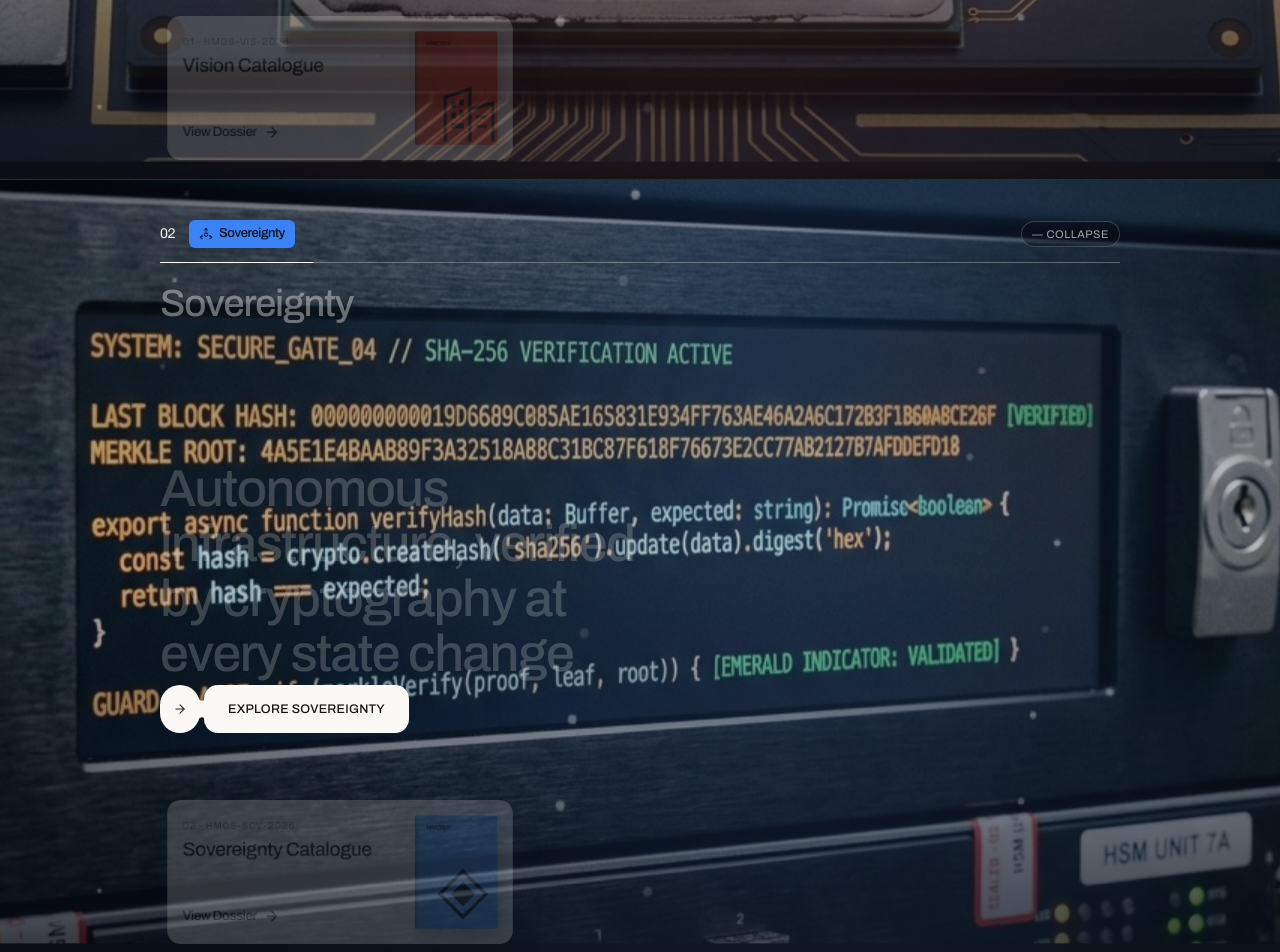
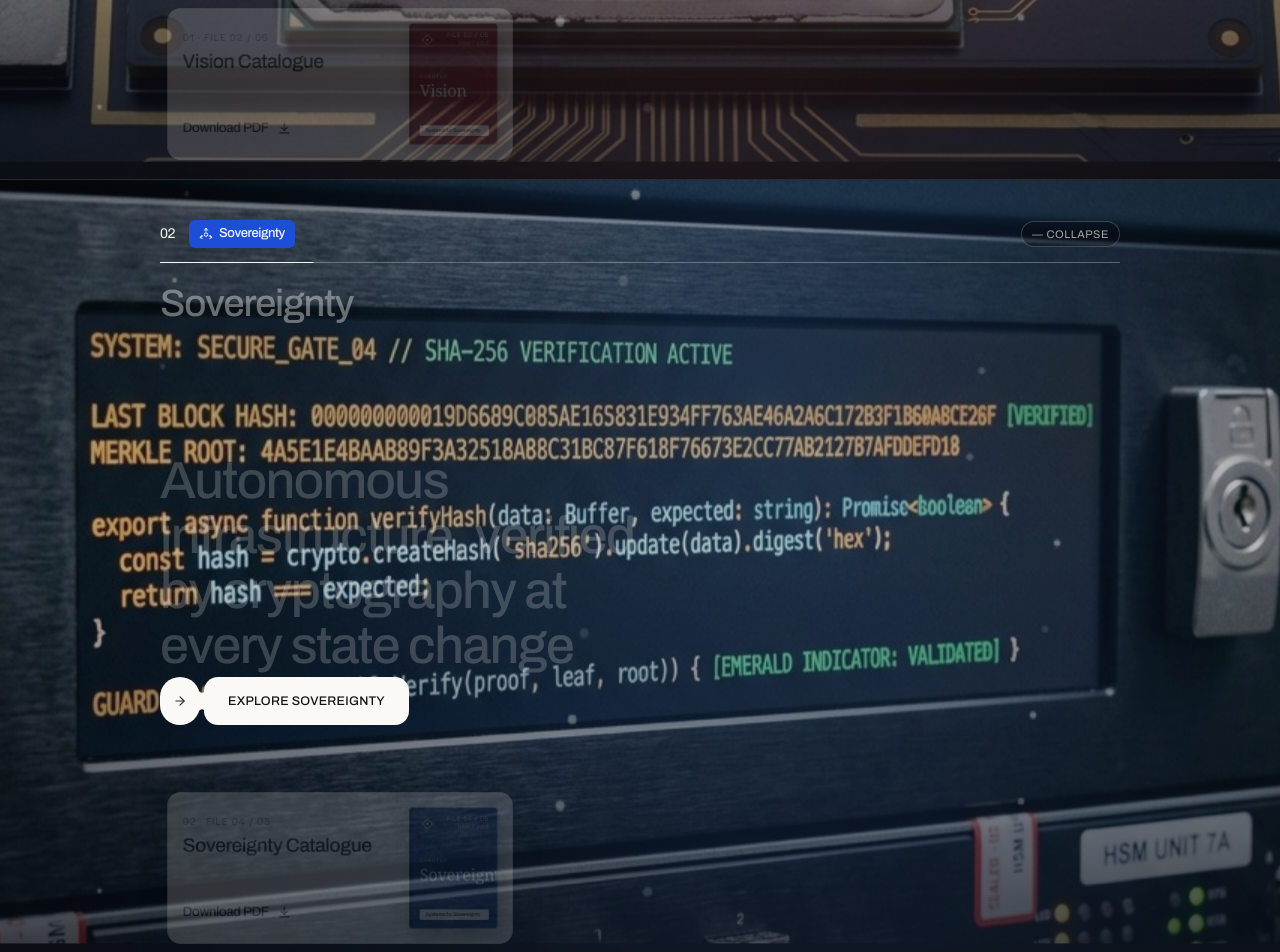
Before and after one commit to MhdaliArchitect/UI-UX, a React (Vite) app: page / in a window 1280 px wide. Shown: the part 1340-2292 px from the top of the page. Built offline with nearby package versions, Linux system fonts and the light colour scheme.

Commit message:
feat: update branding and content
- Replace HMOS® with HMOS throughout
- Add TransparentRibbonEmblem component
- Update CHAPTERS metadata and visual styling

```diff
--- a/src/App.tsx
+++ b/src/App.tsx
@@ -585,7 +585,6 @@ export default function App() {
           className={`pointer-events-auto inline-flex items-baseline text-[29px] sm:text-[33px] font-mechanik font-medium tracking-[-0.04em] whitespace-nowrap shrink-0 leading-none transition-colors duration-200 ${headerTextColor}`}
         >
           <span>HMOS</span>
-          <span className="text-[14px] sm:text-[15px] font-normal ml-[1px]">®</span>
         </a>
 
         <div className="flex items-center gap-3 sm:gap-4 shrink-0 pointer-events-auto">
@@ -984,7 +983,7 @@ export default function App() {
                     className="w-48 h-80 mx-auto flex items-center justify-center rounded-xl bg-[#27272A] text-[#FAF9F5] shadow-2xl cursor-pointer"
                   >
                     <span className="font-mechanik text-sm">
-                      HMOS® {activeStageCollection.name} Monolith
+                      HMOS {activeStageCollection.name} Monolith
                     </span>
                   </button>
                 }
@@ -1141,12 +1140,12 @@ export default function App() {
           <div className="max-w-5xl mx-auto">
             <div className="max-w-xl space-y-5 text-[18px] sm:text-[21px] leading-[1.34] mb-14 sm:mb-20 font-mechanik font-medium">
               <p className="text-[#FAF9F5]">
-                HMOS® (Hybrid Master Operating System) builds sovereign deep-tech
+                HMOS (Hybrid Master Operating System) builds sovereign deep-tech
                 infrastructure around a deterministic execution kernel, so mission-critical
                 systems behave the same way every time.
               </p>
               <p className="text-[#8FA89E]">
-                Founded and architected by Mahammadali Palsaniya in India, HMOS® pairs
+                Founded and architected by Mahammadali Palsaniya in India, HMOS pairs
                 cryptographic verification with zero-trust design for institutions that need
                 their systems to last.
               </p>
@@ -1159,16 +1158,16 @@ export default function App() {
 
             <CurtainRevealImage
               src={IMAGES.vision}
-              alt="HMOS® architectural concept study"
+              alt="HMOS architectural concept study"
               curtainColor={curtainAndFooterHex}
               aspectClass="aspect-[1/1] sm:aspect-[16/10]"
-              revealStart="top 74%"
-              revealEnd="top 24%"
-              initialCoverRatio={0.91}
+              revealStart="top 92%"
+              revealEnd="top 45%"
+              initialCoverRatio={0.5}
             >
               <div className="absolute inset-0 bg-gradient-to-t from-[#090D16]/65 via-transparent to-transparent pointer-events-none" />
               <figcaption className="absolute bottom-3.5 left-3.5 sm:bottom-5 sm:left-5 text-[13px] sm:text-[14px] font-mechanik font-medium text-[#FAF9F5] leading-snug z-10">
-                HMOS® architectural
+                HMOS architectural
                 <br />
                 concept study
               </figcaption>
@@ -1332,7 +1331,7 @@ export default function App() {
             <div>
               <h4 className="font-normal text-[#687528] mb-0.5">Headquarters</h4>
               <p className="text-[#687528]">
-                HMOS® Sovereign Systems Studio
+                HMOS Sovereign Systems Studio
                 <br />
                 DeepTech &amp; Sovereign AI
                 <br />
--- a/src/components/HmosVectors.tsx
+++ b/src/components/HmosVectors.tsx
@@ -1,4 +1,70 @@
-import React from 'react';
+import React, { useRef, useEffect, useState } from 'react';
+import ribbonEmblemImg from '../assets/images/hmos_ribbon_emblem_1791916508407.jpg';
+
+/**
+ * 0% Edited Exact 3D Cerulean Interlocking Ribbon Emblem
+ * Transparent background keying for flawless rendering on any surface
+ */
+export const TransparentRibbonEmblem: React.FC<{
+  size?: number;
+  className?: string;
+}> = ({ size = 32, className = '' }) => {
+  const canvasRef = useRef<HTMLCanvasElement | null>(null);
+  const [loaded, setLoaded] = useState(false);
+
+  useEffect(() => {
+    const canvas = canvasRef.current;
+    if (!canvas) return;
+    const img = new Image();
+    img.crossOrigin = 'anonymous';
+    img.src = ribbonEmblemImg;
+    img.onload = () => {
+      const W = 160;
+      const H = 160;
+      canvas.width = W;
+      canvas.height = H;
+      const ctx = canvas.getContext('2d');
+      if (!ctx) return;
+      ctx.drawImage(img, 0, 0, W, H);
+      const imgData = ctx.getImageData(0, 0, W, H);
+      const d = imgData.data;
+      for (let i = 0; i < d.length; i += 4) {
+        const r = d[i];
+        const g = d[i + 1];
+        const b = d[i + 2];
+        const maxVal = Math.max(r, g, b);
+        if (maxVal < 26) {
+          d[i + 3] = 0;
+        } else if (maxVal < 65) {
+          d[i + 3] = Math.round(((maxVal - 26) / 39) * 255);
+        }
+      }
+      ctx.putImageData(imgData, 0, 0);
+      setLoaded(true);
+    };
+  }, []);
+
+  return (
+    <div
+      style={{ width: size, height: size }}
+      className={`relative inline-flex items-center justify-center shrink-0 select-none ${className}`}
+    >
+      <canvas
+        ref={canvasRef}
+        style={{ width: size, height: size }}
+        className={`w-full h-full object-contain ${loaded ? 'opacity-100' : 'opacity-0'} transition-opacity duration-200`}
+        aria-label="HMOS Sovereign Interlocking Ribbon Emblem"
+      />
+      {!loaded && (
+        <img
+          src={ribbonEmblemImg}
+          alt="HMOS Emblem"
+          className="absolute inset-0 w-full h-full object-contain mix-blend-screen"
+        />
+      )}
+    </div>
+  );
+};
 
 export const HmosEmblem: React.FC<{ className?: string; size?: number }> = ({
   className = '',
@@ -251,102 +317,125 @@ export const CollectionStudioThumb: React.FC<{
  * Includes realistic left vertical book spine crease, top page-edge highlight,
  * soft book shadow, and hover 3D tilt!
  */
+/**
+ * 3D Hardcover Book Catalogue Cover matching the official
+ * HMOS® Vision & Sovereignty Charter PDF Files:
+ * - Details (File 01/05): Sovereign Navy (#1C2536)
+ * - Vision (File 02/05): Wine/Crimson Burgundy (#6E1B24)
+ * - Ecosystem (File 03/05): Deep Forest Emerald (#144334)
+ * - Sovereignty (File 04/05): Deep Royal Cobalt (#143265)
+ * - Architecture/Continuity (File 05/05): Royal Violet/Purple (#3B1F54)
+ */
 export const CatalogueBookCover: React.FC<{
   type: 'vision' | 'sovereignty' | 'architecture' | 'ecosystem' | 'details';
 }> = ({ type }) => {
-  if (type === 'vision') {
-    // 1:1 with 00:04 Red-Orange Catalogue Hardcover Book
-    return (
-      <div className="relative w-[80px] h-[110px] sm:w-[86px] sm:h-[118px] rounded-[2px] bg-[#E54D2E] text-[#141413] p-2 pl-3 flex flex-col justify-between overflow-hidden shadow-[4px_6px_14px_rgba(0,0,0,0.22)] group-hover:rotate-[-2deg] group-hover:scale-[1.03] transition-transform duration-300 shrink-0 select-none">
-        {/* Realistic Left Book Spine Crease */}
-        <div className="absolute left-0 top-0 bottom-0 w-[6px] bg-gradient-to-r from-black/25 via-black/10 to-white/15" />
-        <div className="text-[7px] font-mechanik font-semibold tracking-tight text-[#141413] relative z-10">
-          HMOS®
-        </div>
+  const metaByType = {
+    details: {
+      fileNumber: '01 / 05',
+      title: 'Details',
+      bgHex: '#1C2536',
+      accentBorder: 'rgba(241, 238, 223, 0.25)',
+      textColor: '#F1EEDF',
+      watermarkColor: 'rgba(255, 255, 255, 0.08)',
+    },
+    vision: {
+      fileNumber: '02 / 05',
+      title: 'Vision',
+      bgHex: '#6E1B24',
+      accentBorder: 'rgba(255, 255, 255, 0.22)',
+      textColor: '#FAF9F5',
+      watermarkColor: 'rgba(255, 255, 255, 0.08)',
+    },
+    ecosystem: {
+      fileNumber: '03 / 05',
+      title: 'Ecosystem',
+      bgHex: '#144334',
+      accentBorder: 'rgba(255, 255, 255, 0.22)',
+      textColor: '#FAF9F5',
+      watermarkColor: 'rgba(255, 255, 255, 0.08)',
+    },
+    sovereignty: {
+      fileNumber: '04 / 05',
+      title: 'Sovereignty',
+      bgHex: '#143265',
+      accentBorder: 'rgba(255, 255, 255, 0.22)',
+      textColor: '#FAF9F5',
+      watermarkColor: 'rgba(255, 255, 255, 0.08)',
+    },
+    architecture: {
+      fileNumber: '05 / 05',
+      title: 'Continuity',
+      bgHex: '#3B1F54',
+      accentBorder: 'rgba(255, 255, 255, 0.22)',
+      textColor: '#FAF9F5',
+      watermarkColor: 'rgba(255, 255, 255, 0.08)',
+    },
+  };
+
+  const meta = metaByType[type] || metaByType.details;
+
+  return (
+    <div
+      style={{ backgroundColor: meta.bgHex, color: meta.textColor }}
+      className="relative w-[84px] h-[116px] sm:w-[92px] sm:h-[126px] rounded-[3px] p-2 pl-2.5 flex flex-col justify-between overflow-hidden shadow-[4px_8px_18px_rgba(0,0,0,0.32)] border border-white/10 group-hover:rotate-[-2deg] group-hover:scale-[1.04] transition-all duration-300 shrink-0 select-none"
+    >
+      {/* Realistic Left Book Spine Crease & Shadow */}
+      <div className="absolute left-0 top-0 bottom-0 w-[5px] bg-gradient-to-r from-black/40 via-black/15 to-white/10 pointer-events-none z-20" />
+
+      {/* Top Header Row: HMOS Mark + FILE XX / 05 */}
+      <div className="flex items-start justify-between relative z-10">
+        {/* HMOS Four-Corner Symmetrical Diamond Mark */}
         <svg
-          viewBox="0 0 80 80"
-          className="w-16 h-16 self-end -mr-2 -mb-2 text-[#141413] relative z-10"
+          viewBox="0 0 24 24"
+          className="w-4 h-4 text-current shrink-0"
           fill="none"
           stroke="currentColor"
-          strokeWidth="4.5"
+          strokeWidth="1.6"
         >
-          <path d="M12 76V18L44 8V76" />
-          <path d="M44 34L74 26V76" />
-          <rect x="20" y="24" width="6" height="8" fill="currentColor" stroke="none" />
-          <rect x="30" y="21" width="6" height="8" fill="currentColor" stroke="none" />
-          <rect x="20" y="38" width="6" height="8" fill="currentColor" stroke="none" />
-          <rect x="30" y="35" width="6" height="8" fill="currentColor" stroke="none" />
-          <rect x="20" y="52" width="16" height="7" fill="currentColor" stroke="none" />
-          <line x1="52" y1="44" x2="66" y2="44" strokeWidth="4" />
-          <line x1="52" y1="56" x2="66" y2="56" strokeWidth="4" />
+          <rect x="2" y="2" width="20" height="20" stroke={meta.accentBorder} strokeWidth="1.2" />
+          <polygon points="12,4 20,12 12,20 4,12" stroke="currentColor" strokeWidth="1.4" />
+          <circle cx="12" cy="12" r="1.8" fill="currentColor" stroke="none" />
         </svg>
+
+        <div className="text-right">
+          <span className="block text-[6.5px] font-mono tracking-widest opacity-80 uppercase leading-none">
+            FILE {meta.fileNumber}
+          </span>
+          <span className="block text-[5.5px] font-mono tracking-wider opacity-60 uppercase mt-[1px]">
+            DRAFT V0.3
+          </span>
+        </div>
       </div>
-    );
-  }
 
-  if (type === 'ecosystem') {
-    // 1:1 with 00:07 Sage-Mint Catalogue Hardcover Book
-    return (
-      <div className="relative w-[80px] h-[110px] sm:w-[86px] sm:h-[118px] rounded-[2px] bg-[#C5E8B7] text-[#141413] p-2 pl-3 flex flex-col justify-between overflow-hidden shadow-[4px_6px_14px_rgba(0,0,0,0.22)] group-hover:rotate-[-2deg] group-hover:scale-[1.03] transition-transform duration-300 shrink-0 select-none">
-        <div className="absolute left-0 top-0 bottom-0 w-[6px] bg-gradient-to-r from-black/20 via-black/10 to-white/20" />
-        <div className="text-[7px] font-mechanik font-semibold tracking-tight text-[#141413] relative z-10">
-          HMOS®
-        </div>
-        <svg
-          viewBox="0 0 80 80"
-          className="w-16 h-16 self-end -mr-1 -mb-1 text-[#141413] relative z-10"
-          fill="none"
-          stroke="currentColor"
-          strokeWidth="4.5"
-        >
-          <line x1="30" y1="8" x2="30" y2="72" />
-          <polygon points="30,10 60,24 30,38" fill="currentColor" stroke="none" />
-          <circle cx="58" cy="54" r="6.5" fill="currentColor" stroke="none" />
-          <path d="M6 68C22 60 46 60 76 68" strokeWidth="4" />
-        </svg>
+      {/* Faint Background Diamond Watermark */}
+      <svg
+        viewBox="0 0 100 100"
+        className="absolute right-[-15px] bottom-[15px] w-24 h-24 pointer-events-none z-0"
+        fill="none"
+        stroke={meta.watermarkColor}
+        strokeWidth="1.2"
+      >
+        <circle cx="50" cy="50" r="38" />
+        <polygon points="50,12 88,50 50,88 12,50" />
+        <rect x="25" y="25" width="50" height="50" />
+      </svg>
+
+      {/* Center Title Zone */}
+      <div className="my-auto relative z-10 py-1">
+        <span className="block text-[5.5px] font-mono tracking-[0.14em] uppercase opacity-70 leading-none mb-0.5">
+          CHARTER
+        </span>
+        <h4 className="font-serif text-[15px] sm:text-[17px] font-normal tracking-[-0.02em] leading-none text-current">
+          {meta.title}
+        </h4>
       </div>
-    );
-  }
 
-  if (type === 'details') {
-    // 1:1 with 00:09 Warm Silver-Grey Details Catalogue Hardcover Book
-    return (
-      <div className="relative w-[80px] h-[110px] sm:w-[86px] sm:h-[118px] rounded-[2px] bg-[#D1D1CD] text-[#141413] p-2 pl-3 flex flex-col justify-between overflow-hidden shadow-[4px_6px_14px_rgba(0,0,0,0.22)] group-hover:rotate-[-2deg] group-hover:scale-[1.03] transition-transform duration-300 shrink-0 select-none">
-        <div className="absolute left-0 top-0 bottom-0 w-[6px] bg-gradient-to-r from-black/20 via-black/10 to-white/20" />
-        <div className="text-[7px] font-mechanik font-semibold tracking-tight text-[#141413] relative z-10">
-          HMOS®
-        </div>
-        <svg
-          viewBox="0 0 80 80"
-          className="w-16 h-16 self-end -mr-1 -mb-1 text-[#141413] relative z-10"
-          fill="none"
-          stroke="currentColor"
-          strokeWidth="5"
-        >
-          <path d="M62 36V14H14V62H36" />
-          <circle cx="50" cy="50" r="14" />
-          <line x1="60" y1="60" x2="74" y2="74" />
-        </svg>
+      {/* Bottom Off-White Banner Pill */}
+      <div className="relative z-10 w-full rounded-[1px] bg-[#FAF9F5] text-[#141413] px-1.5 py-[2px] shadow-sm">
+        <span className="block text-[5px] sm:text-[5.5px] font-medium tracking-tight whitespace-nowrap overflow-hidden text-ellipsis leading-tight font-mechanik">
+          Systems for Sovereignty
+        </span>
       </div>
-    );
-  }
-
-  return (
-    <div className="relative w-[80px] h-[110px] sm:w-[86px] sm:h-[118px] rounded-[2px] bg-[#60A5FA] text-[#141413] p-2 pl-3 flex flex-col justify-between overflow-hidden shadow-[4px_6px_14px_rgba(0,0,0,0.22)] group-hover:rotate-[-2deg] group-hover:scale-[1.03] transition-transform duration-300 shrink-0 select-none">
-      <div className="absolute left-0 top-0 bottom-0 w-[6px] bg-gradient-to-r from-black/20 via-black/10 to-white/20" />
-      <div className="text-[7px] font-mechanik font-semibold tracking-tight text-[#141413] relative z-10">
-        HMOS®
-      </div>
-      <svg
-        viewBox="0 0 80 80"
-        className="w-16 h-16 self-end -mr-1 -mb-1 text-[#141413] relative z-10"
-        fill="none"
-        stroke="currentColor"
-        strokeWidth="4.5"
-      >
-        <polygon points="40,10 70,40 40,70 10,40" />
-        <polygon points="40,24 56,40 40,56 24,40" fill="currentColor" stroke="none" />
-      </svg>
     </div>
   );
 };
--- a/src/components/MenuDrawer.tsx
+++ b/src/components/MenuDrawer.tsx
@@ -1,7 +1,7 @@
 import React, { useEffect, useLayoutEffect, useRef, useState } from 'react';
 import gsap from 'gsap';
 import { Search, X, Bookmark, Download, ExternalLink, ArrowUpRight } from 'lucide-react';
-import { HmosEmblem } from './HmosVectors';
+import { HmosEmblem, TransparentRibbonEmblem } from './HmosVectors';
 import type { ChapterItem } from '../data/hmosContent';
 
 /**
@@ -212,8 +212,8 @@ export const MenuDrawer: React.FC<MenuDrawerProps> = ({
           {/* Top bar */}
           <div className="relative flex items-center justify-between pb-7">
             <div data-d="fade" className="flex items-center gap-3">
-              <HmosEmblem size={30} className="text-[#FAF9F5]" />
-              <span className="text-2xl font-mechanik font-medium tracking-tight">HMOS®</span>
+              <TransparentRibbonEmblem size={32} className="shrink-0" />
+              <span className="text-2xl font-mechanik font-medium tracking-tight">HMOS</span>
             </div>
             <button
               type="button"
--- a/src/data/hmosContent.ts
+++ b/src/data/hmosContent.ts
@@ -124,17 +124,18 @@ export const CHAPTERS: ChapterItem[] = [
     id: 'vision',
     number: '01',
     badgeLabel: 'Vision',
-    badgeColor: '#2563EB',
-    badgeTextColor: '#F8FAFC',
-    floemaBadgeColor: '#EB5638',
-    floemaBadgeText: '#141413',
+    badgeColor: '#6E1B24',
+    badgeTextColor: '#FAF9F5',
+    floemaBadgeColor: '#881337',
+    floemaBadgeText: '#FAF9F5',
     iconType: 'vision',
     headline: 'Deterministic kernels for infrastructure that cannot afford to guess',
     ctaLabel: 'Explore Vision',
     dossierTitle: 'Vision Catalogue',
-    dossierCode: 'HMOS-VIS-2026',
+    dossierCode: 'FILE 02 / 05',
     image: IMAGES.kernel,
     defaultScrollMode: 'expanded',
+    catalogPdf: '/catalogs/HMOS_Details_Catalog_Navy.pdf',
     summary:
       'HMOS Vision sets the design language for sovereign computing: a deterministic kernel that completes all 35 steps of an enterprise workflow (35/35).',
     specifications: [
@@ -148,17 +149,18 @@ export const CHAPTERS: ChapterItem[] = [
     id: 'sovereignty',
     number: '02',
     badgeLabel: 'Sovereignty',
-    badgeColor: '#3B82F6',
-    badgeTextColor: '#090D16',
-    floemaBadgeColor: '#3B82F6',
-    floemaBadgeText: '#090D16',
+    badgeColor: '#143265',
+    badgeTextColor: '#FAF9F5',
+    floemaBadgeColor: '#1D4ED8',
+    floemaBadgeText: '#FAF9F5',
     iconType: 'sovereignty',
     headline: 'Autonomous infrastructure, verified by cryptography at every state change',
     ctaLabel: 'Explore Sovereignty',
     dossierTitle: 'Sovereignty Catalogue',
-    dossierCode: 'HMOS-SOV-2026',
+    dossierCode: 'FILE 04 / 05',
     image: IMAGES.sovereignty,
     defaultScrollMode: 'progress-line',
+    catalogPdf: '/catalogs/HMOS_Details_Catalog_Navy.pdf',
     summary:
       'Built for institutions that need complete operational independence. Every state transition is locked by an on-disk cryptographic proof.',
     specifications: [
@@ -171,18 +173,19 @@ export const CHAPTERS: ChapterItem[] = [
   {
     id: 'architecture',
     number: '03',
-    badgeLabel: 'Architecture',
-    badgeColor: '#60A5FA',
-    badgeTextColor: '#090D16',
-    floemaBadgeColor: '#60A5FA',
-    floemaBadgeText: '#090D16',
+    badgeLabel: 'Continuity',
+    badgeColor: '#3B1F54',
+    badgeTextColor: '#FAF9F5',
+    floemaBadgeColor: '#6D28D9',
+    floemaBadgeText: '#FAF9F5',
     iconType: 'architecture',
     headline: 'Four-corner symmetry, engineered for continuity without drift',
     ctaLabel: 'Explore Architecture',
-    dossierTitle: 'Architecture Catalogue',
-    dossierCode: 'HMOS-ARC-2026',
+    dossierTitle: 'Continuity Catalogue',
+    dossierCode: 'FILE 05 / 05',
     image: IMAGES.monolith,
     defaultScrollMode: 'progress-line',
+    catalogPdf: '/catalogs/HMOS_Details_Catalog_Navy.pdf',
     summary:
       'Anchored by a 45° faceted diamond core, HMOS Architecture removes 37.7–41.7% of redundant wrapper code and mathematically proves that 100% of safety guard clauses are retained.',
     specifications: [
@@ -196,17 +199,18 @@ export const CHAPTERS: ChapterItem[] = [
     id: 'ecosystem',
     number: '04',
     badgeLabel: 'Ecosystem',
-    badgeColor: '#10B981',
-    badgeTextColor: '#090D16',
-    floemaBadgeColor: '#8FB98B',
-    floemaBadgeText: '#141413',
+    badgeColor: '#144334',
+    badgeTextColor: '#FAF9F5',
+    floemaBadgeColor: '#059669',
+    floemaBadgeText: '#FAF9F5',
     iconType: 'ecosystem',
     headline: 'Distributed quorum locks that keep every node in agreement',
     ctaLabel: 'Explore Ecosystem',
     dossierTitle: 'Ecosystem Catalogue',
-    dossierCode: 'HMOS-ECO-2026',
+    dossierCode: 'FILE 03 / 05',
     image: IMAGES.hardware,
     defaultScrollMode: 'expanded',
+    catalogPdf: '/catalogs/HMOS_Details_Catalog_Navy.pdf',
     summary:
       'A unified family of deterministic execution nodes and precision interfaces, kept in sync by monotonic Lamport vector clocks across 5 worker nodes.',
     specifications: [
@@ -220,15 +224,15 @@ export const CHAPTERS: ChapterItem[] = [
     id: 'details',
     number: '05',
     badgeLabel: 'Details',
-    badgeColor: '#CBD5E1',
-    badgeTextColor: '#090D16',
-    floemaBadgeColor: '#D1D1CD',
-    floemaBadgeText: '#141413',
+    badgeColor: '#1C2536',
+    badgeTextColor: '#F1EEDF',
+    floemaBadgeColor: '#334155',
+    floemaBadgeText: '#F1EEDF',
     iconType: 'details',
     headline: 'Precision hardware, sealed by invariant locks',
     ctaLabel: 'Explore Details',
     dossierTitle: 'Details Catalogue',
-    dossierCode: 'HMOS-DET-2026',
+    dossierCode: 'FILE 01 / 05',
     image: IMAGES.details,
     defaultScrollMode: 'expanded',
     catalogPdf: '/catalogs/HMOS_Details_Catalog_Navy.pdf',
```
Also changed, not shown: src/assets/images/hmos_ribbon_emblem_1791916508407.jpg (added).
